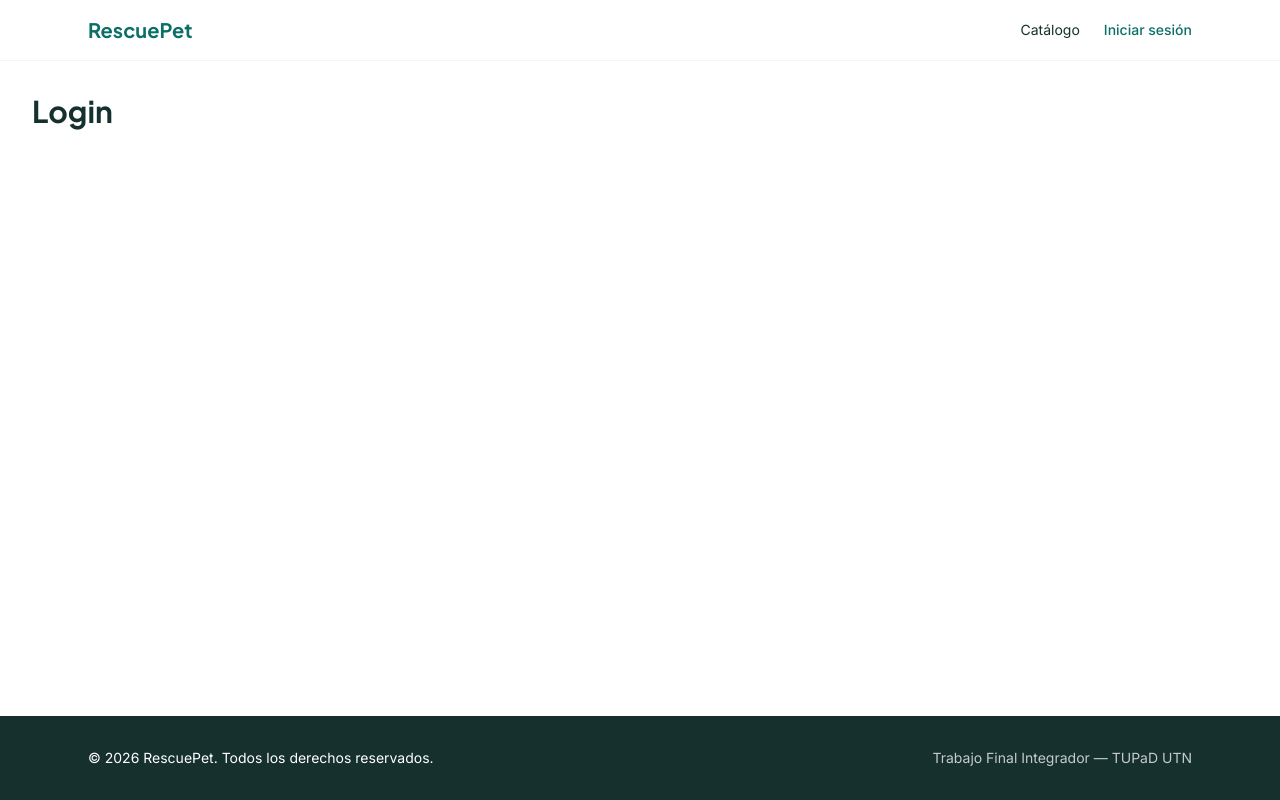
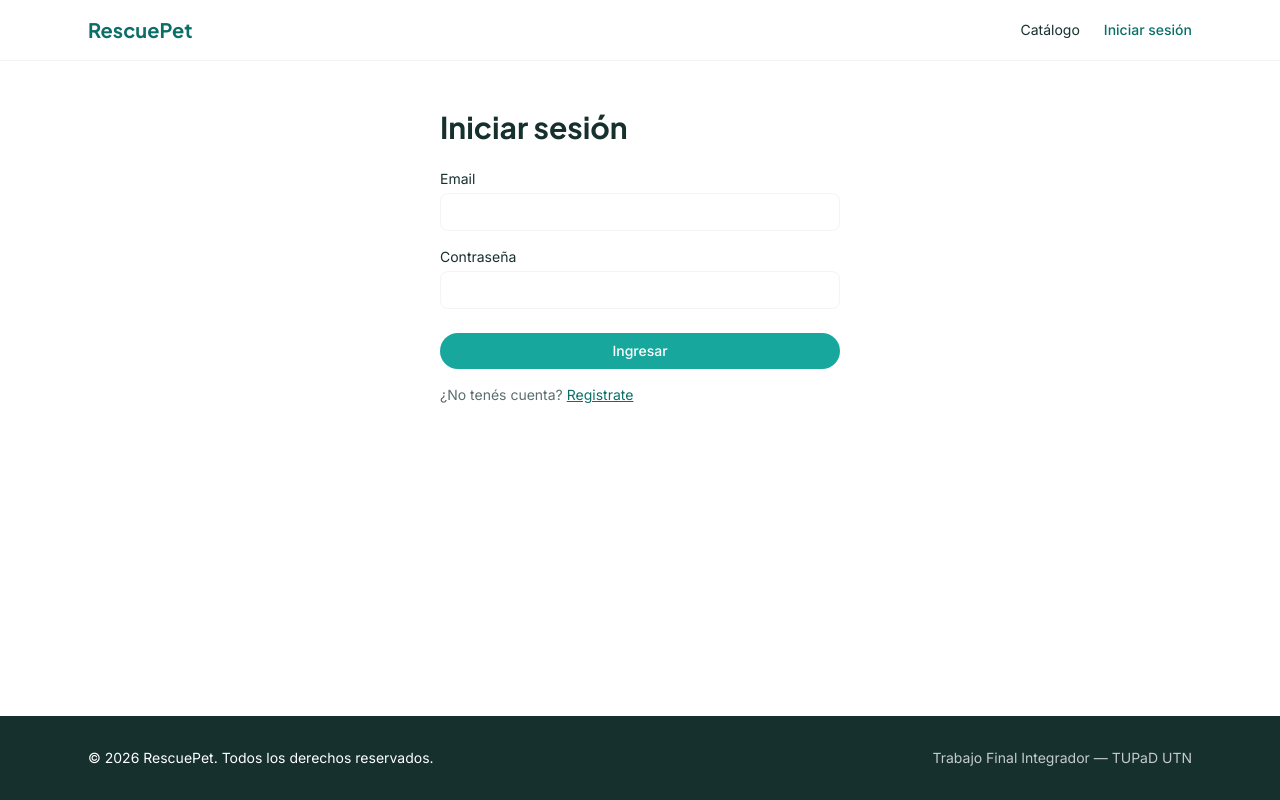
Before and after one commit to M4ss3A/RescuePet, a React (Vite) app in the folder frontend/: page /login in a window 1280 px wide. Built offline with nearby package versions, Linux system fonts and the light colour scheme.

Commit message:
Implement LoginPage with form and validation
Formulario de email/contrasena conectado a AuthContext, con mensaje de error si las credenciales no coinciden y redireccion a inicio tras loguearse.

```diff
--- a/frontend/src/pages/LoginPage.tsx
+++ b/frontend/src/pages/LoginPage.tsx
@@ -1,3 +1,64 @@
+import { useState, type FormEvent } from 'react'
+import { useNavigate, Link } from 'react-router-dom'
+import { useAuth } from '../context/AuthContext'
+
 export function LoginPage() {
-  return <h1 className="font-heading font-bold text-3xl p-8">Login</h1>
+  const { login } = useAuth()
+  const navigate = useNavigate()
+  const [email, setEmail] = useState('')
+  const [password, setPassword] = useState('')
+  const [error, setError] = useState('')
+
+  function handleSubmit(e: FormEvent) {
+    e.preventDefault()
+    const ok = login(email, password)
+    if (!ok) {
+      setError('Email o contraseña incorrectos.')
+      return
+    }
+    navigate('/')
+  }
+
+  return (
+    <main className="max-w-md mx-auto px-6 py-12">
+      <h1 className="font-heading font-bold text-3xl text-ink mb-6">Iniciar sesión</h1>
+
+      <form onSubmit={handleSubmit} className="flex flex-col gap-4">
+        <label className="flex flex-col gap-1">
+          <span className="font-body text-sm text-ink">Email</span>
+          <input
+            type="email"
+            value={email}
+            onChange={(e) => setEmail(e.target.value)}
+            required
+            className="border border-surface-muted rounded-lg px-3 py-2 font-body text-sm"
+          />
+        </label>
+
+        <label className="flex flex-col gap-1">
+          <span className="font-body text-sm text-ink">Contraseña</span>
+          <input
+            type="password"
+            value={password}
+            onChange={(e) => setPassword(e.target.value)}
+            required
+            className="border border-surface-muted rounded-lg px-3 py-2 font-body text-sm"
+          />
+        </label>
+
+        {error && <p className="font-body text-sm text-accent">{error}</p>}
+
+        <button
+          type="submit"
+          className="bg-primary text-white rounded-full px-5 py-2 font-body font-medium text-sm mt-2"
+        >
+          Ingresar
+        </button>
+      </form>
+
+      <p className="font-body text-sm text-ink/70 mt-4">
+        ¿No tenés cuenta? <Link to="/registro" className="text-primary-dark underline">Registrate</Link>
+      </p>
+    </main>
+  )
 }
```
